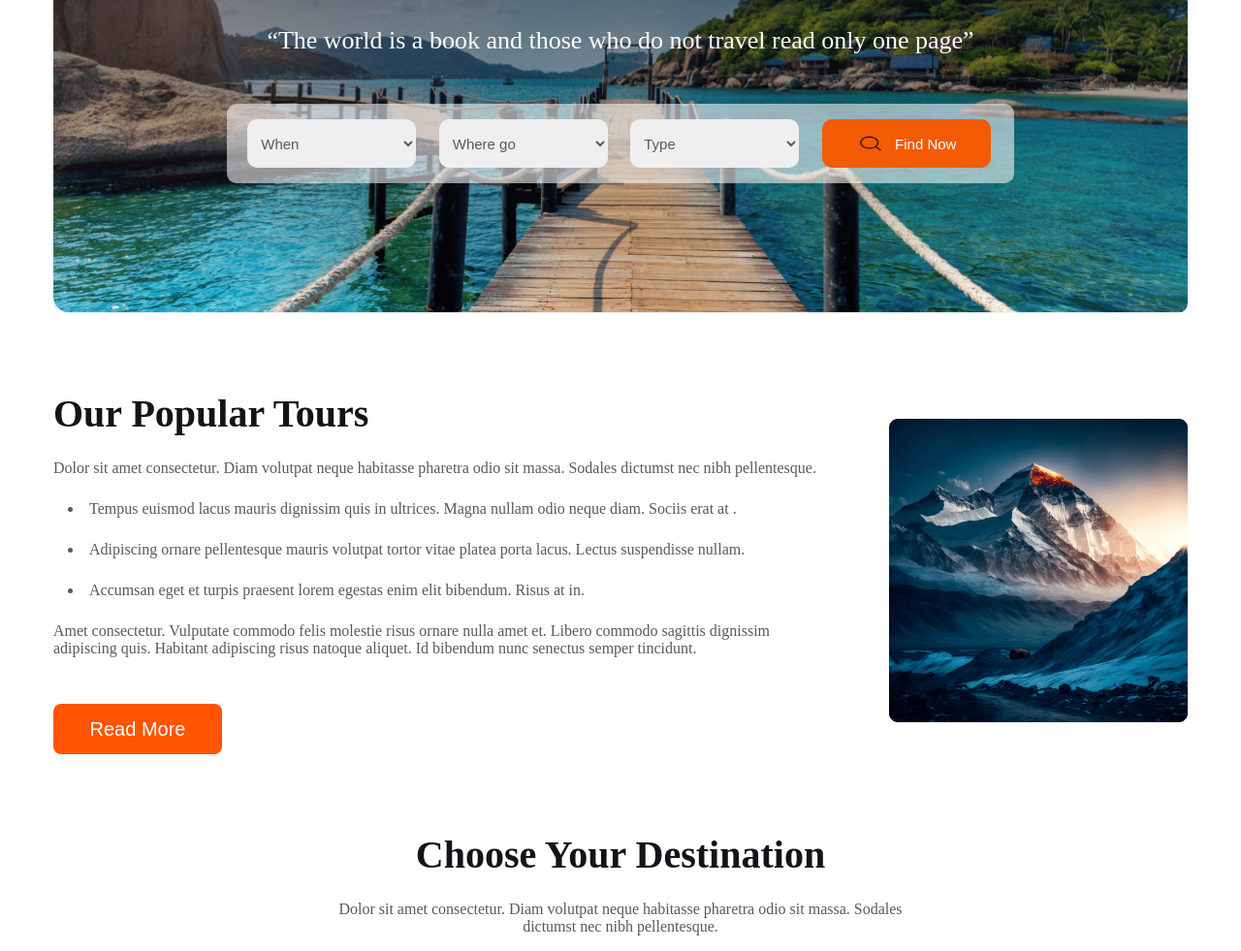
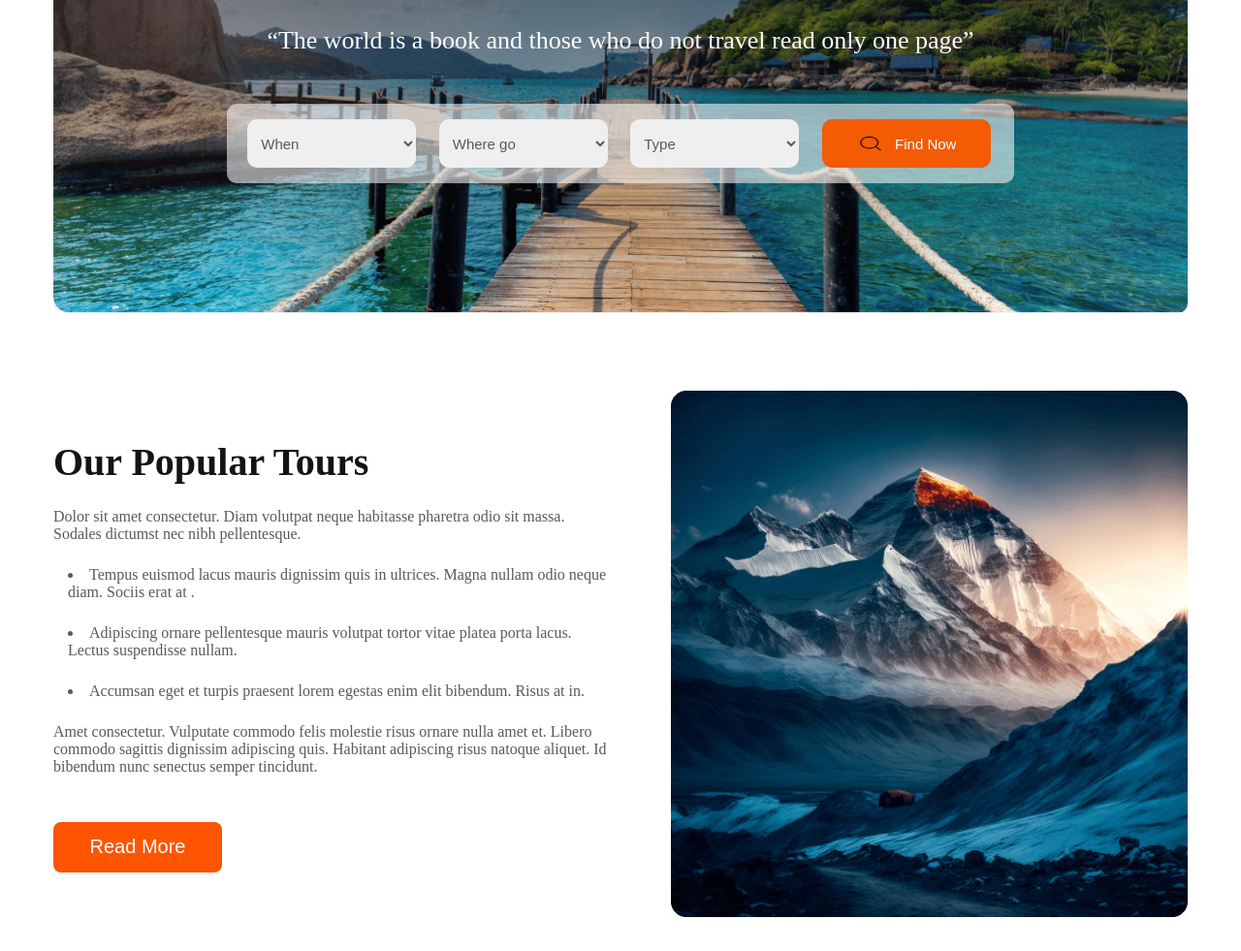
Before and after one commit to promit21/assignment2, a plain HTML site: page index.html in a window 1280 px wide. Shown: the part 319-1300 px from the top of the page at 97% size. Drawn offline with Linux system fonts and the light colour scheme.

Commit message:
popular img

```diff
--- a/style.css
+++ b/style.css
@@ -149,6 +149,9 @@ main {
     gap: 60px;
     justify-content: space-between;
     align-items: center;
+}
+.popular-tour-text{
+    width: 50%;
 }
 
 .popular-tour-text h1 {
```
